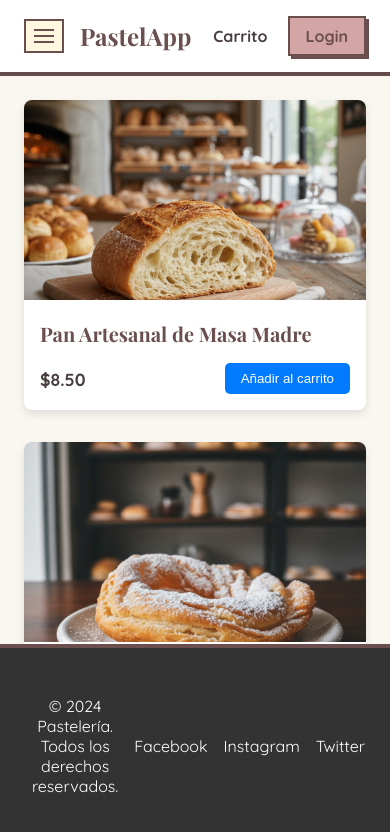
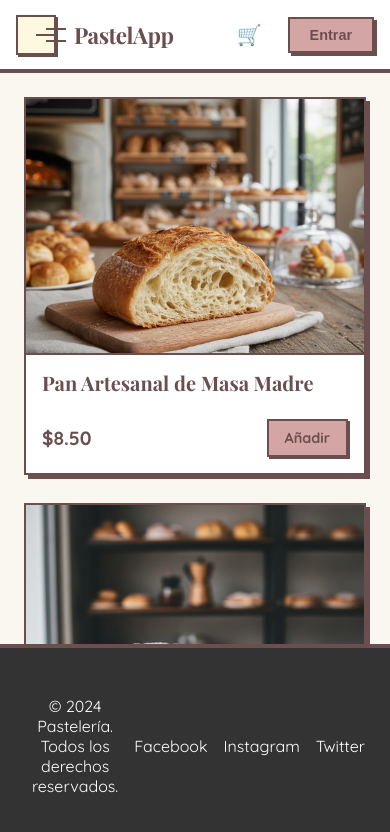
Before and after one commit to HugoFernandoColmenares/PasteleryApp, an Angular app: page /#/home/main in a window 390 px wide. Shown: the top 832 px of the page. Built offline with nearby package versions, Linux system fonts and the light colour scheme.

Commit message:
fixed warnings related to image responsiveness andsidebar indixes

```diff
--- a/src/app/core/services/auth.service.ts
+++ b/src/app/core/services/auth.service.ts
@@ -16,7 +16,7 @@ export interface User {
 export class AuthService {
   private router = inject(Router);
   private http = inject(HttpClient);
-  private apiUrl = 'http://localhost:5000/api/Authentication';
+  private apiUrl = 'https://localhost:7229/api/Authentication';
 
   public currentUser = signal<User | null>(null);
   public isAuthenticated = signal(false);
@@ -31,33 +31,35 @@ export class AuthService {
 
   login(credentials: any): Observable<ApiResponse<User>> {
     // TEMPORAL: Mock data
-    const mockResponse: ApiResponse<User> = {
-      data: {
-        name: credentials.email.split('@')[0],
-        email: credentials.email,
-        token: 'mock-jwt-token'
-      },
-      message: 'Success',
-      errors: null,
-      isSuccess: true,
-      statusCode: 200
-    };
+    // const mockResponse: ApiResponse<User> = {
+    //   data: {
+    //     name: credentials.email.split('@')[0],
+    //     email: credentials.email,
+    //     token: 'mock-jwt-token'
+    //   },
+    //   message: 'Success',
+    //   errors: null,
+    //   isSuccess: true,
+    //   statusCode: 200
+    // };
 
-    return of(mockResponse).pipe(
-      delay(800),
-      tap(response => {
-        if (response.isSuccess && response.data) {
-          localStorage.setItem('user', JSON.stringify(response.data));
-          this.currentUser.set(response.data);
-          this.isAuthenticated.set(true);
-        }
-      })
-    );
+    // return of(mockResponse).pipe(
+    //   delay(800),
+    //   tap(response => {
+    //     if (response.isSuccess && response.data) {
+    //       localStorage.setItem('user', JSON.stringify(response.data));
+    //       this.currentUser.set(response.data);
+    //       this.isAuthenticated.set(true);
+    //     }
+    //   })
+    // );
 
-    /* BACKEND INTEGRATION:
+    // BACKEND INTEGRATION:
     return this.http.post<ApiResponse<User>>(`${this.apiUrl}/Login`, credentials)
       .pipe(
         tap(response => {
+          console.log(response);
+
           if (response.isSuccess && response.data) {
             localStorage.setItem('user', JSON.stringify(response.data));
             this.currentUser.set(response.data);
@@ -65,7 +67,6 @@ export class AuthService {
           }
         })
       );
-    */
   }
 
   register(userData: any): Observable<ApiResponse<any>> {
--- a/src/app/shared/card/card.css
+++ b/src/app/shared/card/card.css
@@ -1,56 +1,106 @@
-.card-content {
-  background-color: #fff;
-  border-radius: 8px;
-  box-shadow: 0 4px 8px rgba(0, 0, 0, 0.1);
+.card-container {
+  background-color: var(--surface-color);
+  border: 2px solid var(--accent-color);
+  box-shadow: 4px 4px 0px var(--accent-color);
+  display: flex;
+  flex-direction: column;
+  transition: all 0.2s cubic-bezier(0.175, 0.885, 0.32, 1.275);
   overflow: hidden;
-  transition: transform 0.3s ease, box-shadow 0.3s ease;
+  height: 100%;
 }
 
-.card-content:hover {
-  transform: scale(1.05);
-  box-shadow: 0 8px 16px rgba(0, 0, 0, 0.2);
+.card-container:hover {
+  transform: translate(-2px, -2px);
+  box-shadow: 8px 8px 0px var(--accent-color);
 }
 
-a {
+/* Fix for NgOptimizedImage: Use a container with relative positioning */
+.card-image-wrapper {
+  position: relative;
+  width: 100%;
+  aspect-ratio: 4 / 3; /* Rendered aspect ratio is now consistent */
+  overflow: hidden;
+  border-bottom: 2px solid var(--accent-color);
+}
+
+/* Image with fill attribute will now fill this container correctly */
+.card-img {
+  object-fit: cover;
+  transition: transform 0.3s ease;
+}
+
+.card-container:hover .card-img {
+  transform: scale(1.1);
+}
+
+.card-body {
+  padding: 1rem;
+  display: flex;
+  flex-direction: column;
+  flex: 1;
+  gap: 0.75rem;
+}
+
+.card-link {
   text-decoration: none;
   color: inherit;
+  outline: none;
 }
 
-img {
-  width: 100%;
-  height: 200px;
-  object-fit: cover;
+.card-link:focus-visible .card-title {
+  text-decoration: underline;
+  color: var(--primary-color);
 }
 
-h3 {
-  margin: 1rem;
+.card-title {
+  margin: 0;
+  font-family: var(--font-secondary);
   font-size: 1.25rem;
-  font-weight: 600;
+  color: var(--accent-color);
+  line-height: 1.2;
 }
 
 .card-footer {
+  margin-top: auto;
   display: flex;
   justify-content: space-between;
   align-items: center;
-  padding: 0 1rem 1rem;
+  padding-top: 0.5rem;
 }
 
-.card-footer p {
-  margin: 0;
-  font-size: 1.1rem;
-  font-weight: 600;
+.card-price {
+  font-family: var(--font-primary);
+  font-weight: 800;
+  font-size: 1.2rem;
+  color: var(--accent-color);
 }
 
-.card-footer button {
-  background-color: #007bff;
-  color: white;
-  border: none;
+.add-to-cart-btn {
+  background-color: var(--primary-color);
+  color: var(--accent-color);
+  border: 2px solid var(--accent-color);
   padding: 0.5rem 1rem;
-  border-radius: 5px;
+  font-family: var(--font-primary);
+  font-weight: 700;
+  font-size: 0.9rem;
   cursor: pointer;
-  transition: background-color 0.3s ease;
+  box-shadow: 2px 2px 0px var(--accent-color);
+  transition: all 0.1s;
 }
 
-.card-footer button:hover {
-  background-color: #0056b3;
+.add-to-cart-btn:hover {
+  background-color: var(--secondary-color);
+  transform: translate(-1px, -1px);
+  box-shadow: 3px 3px 0px var(--accent-color);
 }
+
+.add-to-cart-btn:active {
+  transform: translate(1px, 1px);
+  box-shadow: 0px 0px 0px var(--accent-color);
+}
+
+/* Focus styles for keyboard navigation */
+.add-to-cart-btn:focus-visible {
+  outline: 2px solid var(--accent-color);
+  outline-offset: 2px;
+}
--- a/src/app/shared/card/card.html
+++ b/src/app/shared/card/card.html
@@ -1,16 +1,35 @@
-<div class="card-content">
-  <a [routerLink]="['/home/main', { id: recipe().id }]">
+<div class="card-container">
+  <div class="card-image-wrapper">
     @if (recipe().imageUrl) {
-      <img [ngSrc]="recipe().imageUrl!" [alt]="recipe().name" width="1024" height="1024" priority="true">
+      <img
+        [ngSrc]="recipe().imageUrl!"
+        [alt]="'Imagen de ' + recipe().name"
+        fill
+        priority="true"
+        class="card-img"
+      >
     }
-    <h3>{{ recipe().name }}</h3>
-  </a>
-  <div class="card-footer">
-    <p>{{ recipe().suggestedPrice | currency:'USD' }}</p>
-    <button (click)="addToCart()">Añadir al carrito</button>
+  </div>
+
+  <div class="card-body">
+    <a [routerLink]="['/home/main', { id: recipe().id }]" class="card-link">
+      <h3 class="card-title">{{ recipe().name }}</h3>
+    </a>
+
+    <div class="card-footer">
+      <span class="card-price" aria-label="Precio">{{ recipe().suggestedPrice | currency:'USD' }}</span>
+      <button
+        (click)="addToCart()"
+        class="add-to-cart-btn"
+        type="button"
+        aria-label="Añadir al carrito"
+      >
+        Añadir
+      </button>
+    </div>
   </div>
 </div>
 
 @if (showModal()) {
-<shared-modal [recipe]="recipe()" (close)="closeModal()" />
+  <shared-modal [recipe]="recipe()" (close)="closeModal()" />
 }
--- a/src/app/shared/header/header.css
+++ b/src/app/shared/header/header.css
@@ -1,90 +1,214 @@
-header {
+.main-header {
+  position: sticky;
+  top: 0;
+  z-index: 1000;
+  background-color: var(--surface-color);
+  padding: 0.75rem 1rem;
+  transition: all 0.3s ease;
+}
+
+.header-container {
+  max-width: 1400px;
+  margin: 0 auto;
   display: flex;
   justify-content: space-between;
   align-items: center;
-  padding: 1rem 1.5rem;
-  background-color: var(--surface-color);
-  box-shadow: 0 2px 4px rgba(0, 0, 0, 0.1);
 }
 
-.header-left {
+.header-left, .header-right {
   display: flex;
   align-items: center;
-  gap: 1rem;
+  gap: 1.5rem;
+}
+
+/* Logo */
+.logo-text {
+  font-family: var(--font-secondary);
+  color: var(--accent-color);
+  font-weight: 800;
+  font-size: 1.75rem;
+  letter-spacing: -0.5px;
 }
 
 .logo a {
   text-decoration: none;
-  font-family: var(--font-secondary);
-  color: var(--accent-color);
-  font-weight: 800;
-  font-size: 1.5rem;
+  display: flex;
+  align-items: center;
+  padding: 4px;
+  border: 2px solid transparent;
 }
 
+.logo a:focus-visible {
+  border-color: var(--primary-color);
+  outline: none;
+}
+
+/* Nav links */
 .main-nav {
   display: flex;
-  gap: 1.5rem;
+  gap: 0.5rem;
 }
 
 .main-nav a {
+  padding: 0.5rem 0.75rem;
   text-decoration: none;
   color: var(--text-color);
-  font-weight: 600;
+  font-weight: 700;
   font-size: 0.95rem;
-  transition: color 0.3s ease;
+  border: 2px solid transparent;
+  transition: all 0.2s cubic-bezier(0.175, 0.885, 0.32, 1.275);
 }
 
 .main-nav a:hover {
   color: var(--primary-color);
+  transform: translateY(-1px);
 }
 
+.main-nav a.active {
+  color: var(--accent-color);
+  background-color: var(--secondary-color);
+  border-color: var(--accent-color);
+  box-shadow: 3px 3px 0px var(--accent-color);
+}
+
+.main-nav a:focus-visible {
+  outline: 2px solid var(--primary-color);
+  outline-offset: 2px;
+}
+
+/* Actions */
 .nav-actions {
   display: flex;
   align-items: center;
-  gap: 1.25rem;
+  gap: 0.75rem;
 }
 
-.cart-link {
+.cart-link, .profile-link {
+  display: flex;
+  align-items: center;
+  gap: 0.5rem;
+  padding: 0.5rem 0.75rem;
   text-decoration: none;
   color: var(--text-color);
-  font-weight: 600;
+  font-weight: 700;
+  border: 2px solid transparent;
+  transition: all 0.2s;
 }
 
+.cart-link:hover, .profile-link:hover {
+  background-color: var(--secondary-color);
+  border-color: var(--accent-color);
+}
+
+.cart-link.active, .profile-link.active {
+  background-color: var(--primary-color);
+  border-color: var(--accent-color);
+  color: var(--accent-color);
+}
+
+.cart-icon, .profile-icon {
+  font-size: 1.25rem;
+}
+
+/* Auth Buttons */
 .auth-btn {
-  cursor: pointer;
   background-color: var(--primary-color);
   color: var(--accent-color);
-  padding: 0.5rem 1rem;
   border: 2px solid var(--accent-color);
-  font-weight: 700;
+  padding: 0.5rem 1.25rem;
+  font-weight: 800;
+  font-size: 0.9rem;
+  cursor: pointer;
   box-shadow: 3px 3px 0px var(--accent-color);
-  transition: transform 0.1s, box-shadow 0.1s;
+  transition: all 0.1s;
+}
+
+.auth-btn:hover {
+  transform: translate(-1px, -1px);
+  box-shadow: 4px 4px 0px var(--accent-color);
 }
 
 .auth-btn:active {
   transform: translate(2px, 2px);
-  box-shadow: none;
+  box-shadow: 0px 0px 0px var(--accent-color);
 }
 
+.auth-btn.logout {
+  background-color: var(--error-color);
+  font-size: 0.8rem;
+}
+
+/* Mobile Hamburger */
 .mobile-menu-btn {
-  display: flex;
-  flex-direction: column;
-  gap: 4px;
   background: var(--secondary-color);
   border: 2px solid var(--accent-color);
   padding: 8px;
   cursor: pointer;
+  display: flex;
+  align-items: center;
+  justify-content: center;
+  width: 40px;
+  height: 40px;
+  box-shadow: 2px 2px 0px var(--accent-color);
+  transition: all 0.1s;
 }
 
-.mobile-menu-btn span {
-  display: block;
+.mobile-menu-btn:hover {
+  background: var(--primary-color);
+}
+
+.mobile-menu-btn:active {
+  transform: translate(1px, 1px);
+  box-shadow: 1px 1px 0px var(--accent-color);
+}
+
+.hamburger-box {
+  width: 20px;
+  height: 14px;
+  display: inline-block;
+  position: relative;
+}
+
+.hamburger-inner, .hamburger-inner::before, .hamburger-inner::after {
   width: 20px;
   height: 2px;
   background-color: var(--accent-color);
+  position: absolute;
+  transition: all 0.15s ease;
+}
+
+.hamburger-inner {
+  top: 50%;
+  transform: translateY(-50%);
+}
+
+.hamburger-inner::before {
+  content: "";
+  top: -6px;
+}
+
+.hamburger-inner::after {
+  content: "";
+  bottom: -6px;
+}
+
+/* Responsive queries */
+@media (max-width: 767px) {
+  .logo-text {
+    font-size: 1.4rem;
+  }
+
+  .header-left {
+    gap: 0.75rem;
+  }
 }
 
 @media (min-width: 1024px) {
-  header {
-    padding: 1rem 2.5rem;
+  .main-header {
+    padding: 1rem 2rem;
+  }
+
+  .logo-text {
+    font-size: 2rem;
   }
 }
--- a/src/app/shared/header/header.html
+++ b/src/app/shared/header/header.html
@@ -1,34 +1,75 @@
 <header class="main-header">
+  <div class="header-container">
     <div class="header-left">
-    <button class="mobile-menu-btn hide-desktop" (click)="toggleMenu.emit()" aria-label="Menu">
-      <span></span>
-      <span></span>
-      <span></span>
+      <!-- Botón de menú móvil: Visible solo en pantallas pequeñas. -->
+      <button
+        class="mobile-menu-btn hide-desktop"
+        (click)="toggleMenu.emit()"
+        aria-label="Abrir menú de navegación"
+        type="button"
+      >
+        <span class="hamburger-box">
+          <span class="hamburger-inner"></span>
+        </span>
       </button>
+
       <div class="logo">
-      <a routerLink="/home/main">PastelApp</a>
+        <a routerLink="/home/main" aria-label="PastelApp - Ir al inicio">
+          <span class="logo-text">PastelApp</span>
+        </a>
       </div>
-    <nav class="main-nav hide-mobile">
-      <a routerLink="/home/main">Inicio</a>
-      <a routerLink="/home/recipes">Recetas</a>
-      <a routerLink="/home/about">Acerca de nosotros</a>
+
+      <!-- Navegación principal: Oculta en móvil, se accede vía sidebar. -->
+      <nav class="main-nav hide-mobile" aria-label="Navegación principal">
+        <a
+          routerLink="/home/main"
+          routerLinkActive="active"
+          [routerLinkActiveOptions]="{ exact: true }"
+        >Inicio</a>
+        <a
+          routerLink="/home/recipes"
+          routerLinkActive="active"
+        >Recetas</a>
+        <a
+          routerLink="/home/about"
+          routerLinkActive="active"
+        >Nosotros</a>
         @if (currentUser()) {
-      <a routerLink="/home/inventory">Inventario</a>
+          <a
+            routerLink="/home/inventory"
+            routerLinkActive="active"
+          >Inventario</a>
         }
       </nav>
     </div>
 
     <div class="header-right">
       <div class="nav-actions">
-      <a routerLink="/home/cart" class="cart-link">
-        <span>Carrito</span>
+        <a
+          routerLink="/home/cart"
+          class="cart-link"
+          aria-label="Ver carrito de compras"
+          routerLinkActive="active"
+        >
+          <span class="cart-icon" aria-hidden="true">🛒</span>
+          <span class="cart-text hide-mobile">Carrito</span>
         </a>
+
         @if (currentUser()) {
-      <a routerLink="/home/profile" class="hide-mobile">Perfil</a>
-      <a (click)="logout.emit()" class="auth-btn">Cerrar sesión</a>
+          <a
+            routerLink="/home/profile"
+            class="profile-link"
+            aria-label="Ir a mi perfil"
+            routerLinkActive="active"
+          >
+            <span class="profile-icon" aria-hidden="true">👤</span>
+            <span class="hide-mobile">Perfil</span>
+          </a>
+          <button (click)="logout.emit()" class="auth-btn logout" type="button">Salir</button>
         } @else {
-      <a (click)="login.emit()" class="auth-btn">Login</a>
+          <button (click)="login.emit()" class="auth-btn login" type="button">Entrar</button>
         }
       </div>
     </div>
+  </div>
 </header>
--- a/src/app/shared/header/header.ts
+++ b/src/app/shared/header/header.ts
@@ -1,10 +1,10 @@
 import { Component, input, output } from '@angular/core';
-import { RouterLink } from '@angular/router';
+import { RouterLink, RouterLinkActive } from '@angular/router';
 import { User } from '@core/services/auth.service';
 
 @Component({
   selector: 'app-header',
-  imports: [RouterLink],
+  imports: [RouterLink, RouterLinkActive],
   templateUrl: './header.html',
   styleUrl: './header.css',
 })
--- a/src/app/shared/sidebar/sidebar.html
+++ b/src/app/shared/sidebar/sidebar.html
@@ -1,7 +1,7 @@
 <aside class="sidebar">
   <nav class="sidebar-nav">
     <ul>
-      @for (item of menuItems; track item.path) {
+      @for (item of menuItems; track item.label) {
       <li>
         <a [routerLink]="item.path">
           <span class="icon">{{ item.icon }}</span>
```
Also changed, not shown: src/app/core/services/inventory.service.ts (+10 -11 lines). Lines whose indentation alone changed are shown as unchanged.
